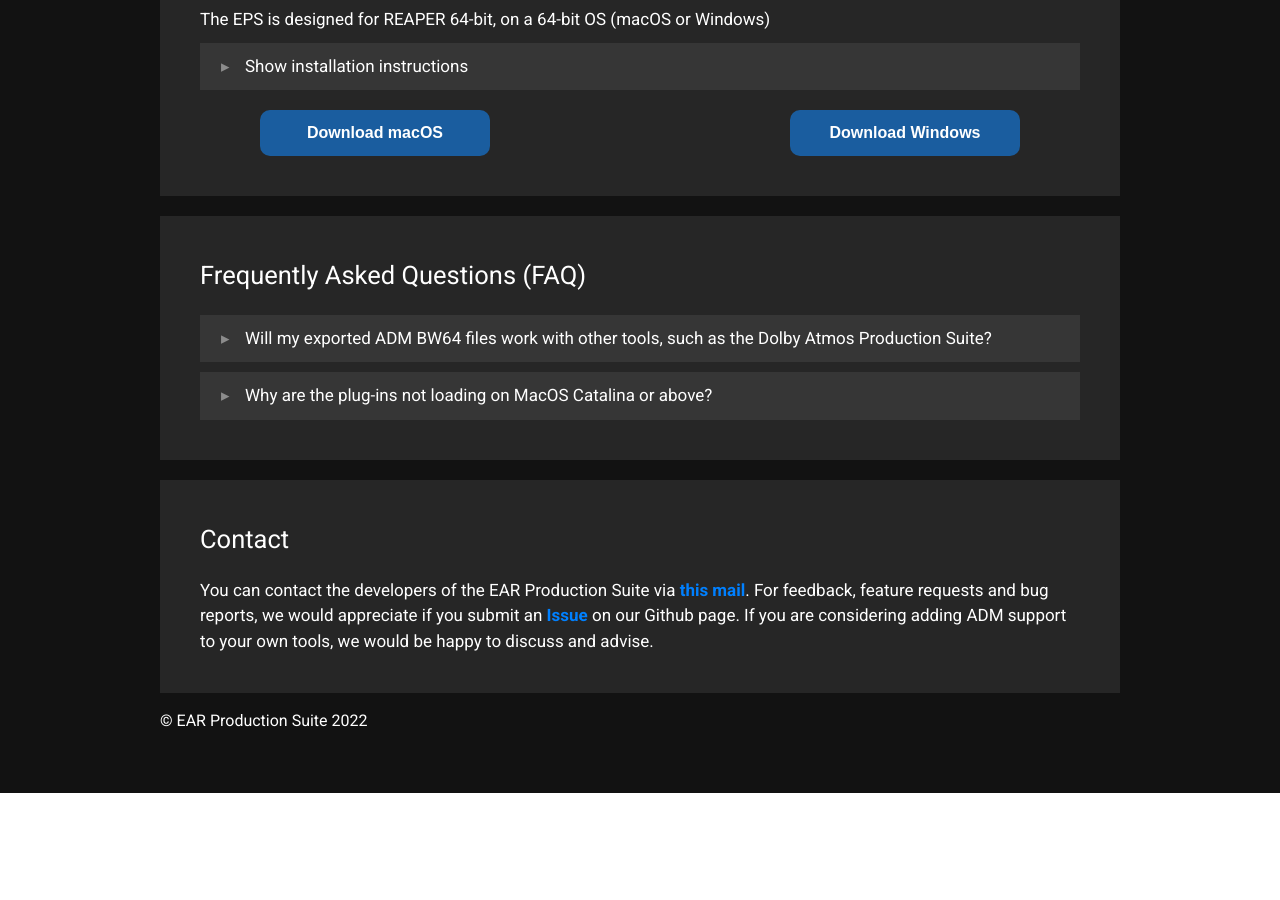
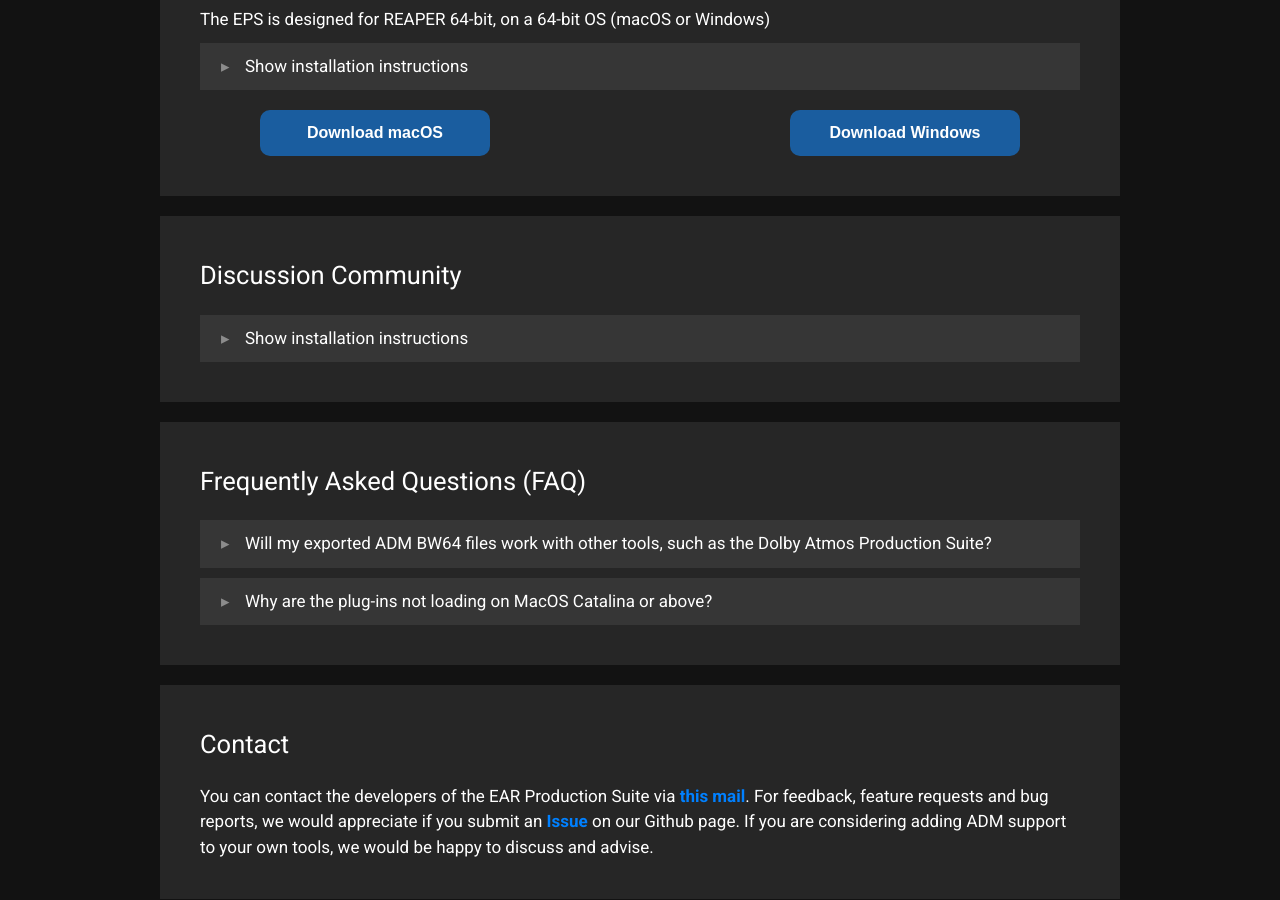
Before and after one commit to ebu/ear-production-suite, a Jekyll site: the page built from docs/index.markdown, in a window 1280 px wide and 900 px high, scrolled down 2400 px. Built offline with Jekyll 4.4.1, drawn with Linux system fonts in a browser that asks for light colours; before the commit the page ends 3193 px from its top, so only the background shows below that.

Commit message:
MakerBox link

```diff
--- a/docs/index.markdown
+++ b/docs/index.markdown
@@ -105,6 +105,19 @@
 </div>
 
 <div markdown="1" class="text_section">
+## Discussion Community
+  <details>
+    <summary>Show installation instructions</summary>
+      <div class="text_section">
+        A discussion community for users of the EAR Production Suite is available on the <a href="https://www.bbc.co.uk/makerbox/tools/ear-production-suite">BBC's MakerBox platform.</a>
+      </div>
+      <div class="button-grid">
+        <a href="https://www.bbc.co.uk/makerbox/tools/ear-production-suite"><button class="c-btn">Join in the discussion!</button></a>
+      </div>
+  </details>
+</div>
+
+<div markdown="1" class="text_section">
 ## Frequently Asked Questions (FAQ)
   <details>
     <summary>Will my exported ADM BW64 files work with other tools, such as the Dolby Atmos Production Suite?</summary>
```
